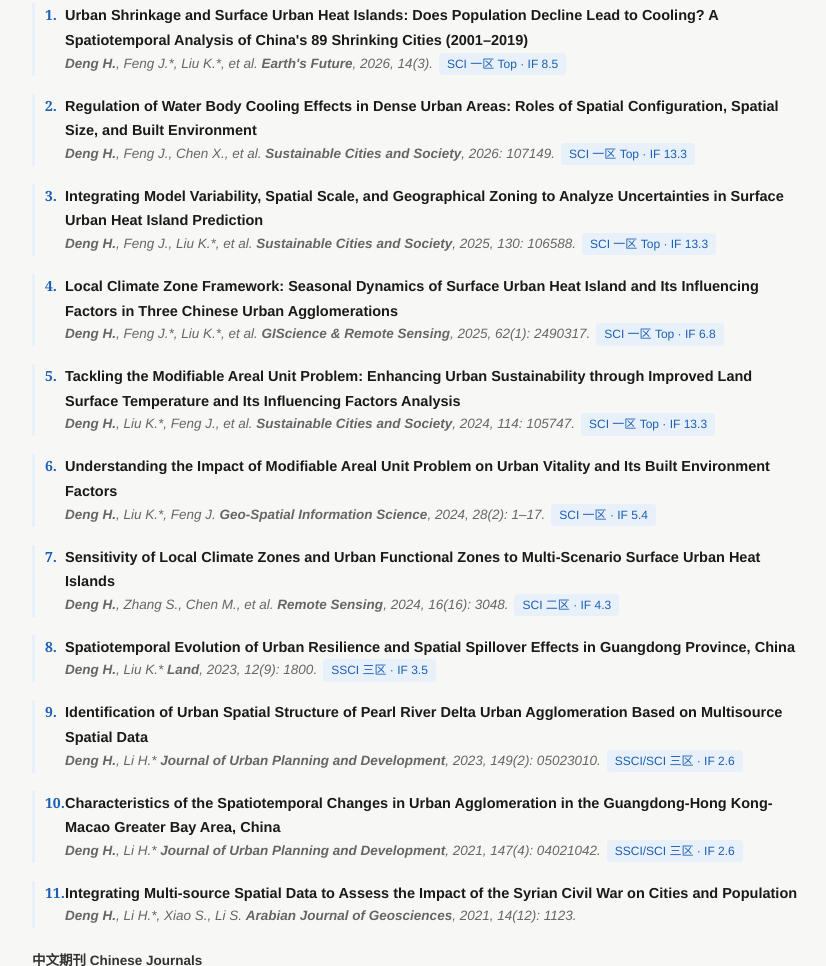
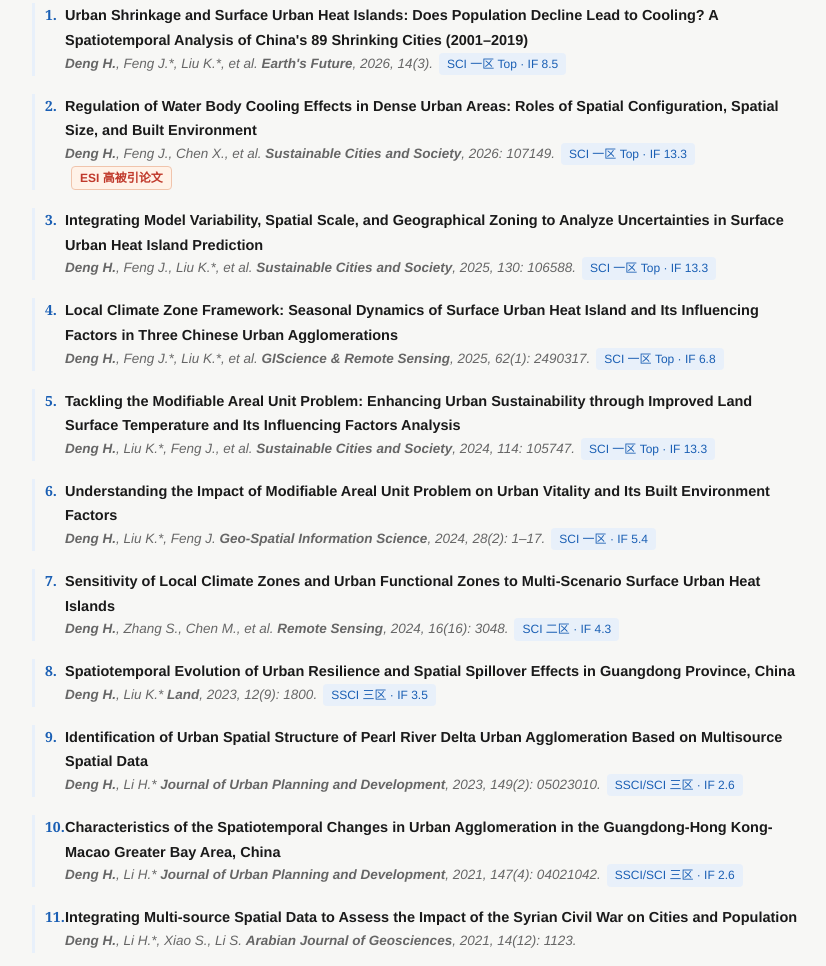
Before and after one commit to denghaojian/denghaojian.github.io, a plain HTML site: page index.html in a window 1280 px wide. Shown: the part 1128-2094 px from the top of the page, without its empty margins (398-1224 px from the left). Drawn offline with Linux system fonts and the light colour scheme.

Commit message:
Mark ESI highly cited paper

```diff
--- a/index.html
+++ b/index.html
@@ -85,6 +85,7 @@ section{padding:34px 0;border-bottom:1px solid var(--line)}
 .pub .t{font-weight:600;font-size:14.5px}
 .pub .j{font-size:13.5px;color:var(--muted);font-style:italic}
 .pub .badge{display:inline-block;background:var(--accent-soft);color:var(--accent);font-size:12px;border-radius:4px;padding:1px 8px;margin-left:6px;font-style:normal}
+.pub .badge-esi{background:#fff2e8;color:#c0392b;border:1px solid #f0c4ac;font-weight:600}
 .more{font-size:13.5px;color:var(--muted);margin-top:6px}
 
 .news li{margin:10px 0;list-style:none;display:flex;gap:14px}
@@ -158,7 +159,7 @@ footer{padding:26px 0 10px;font-size:13px;color:var(--muted);text-align:center}
       </div>
       <div class="pub">
         <div class="t">Regulation of Water Body Cooling Effects in Dense Urban Areas: Roles of Spatial Configuration, Spatial Size, and Built Environment</div>
-        <div class="j"><b>Deng H.</b>, Feng J., Chen X., et al. <b>Sustainable Cities and Society</b>, 2026: 107149.<span class="badge">SCI 一区 Top · IF 13.3</span></div>
+        <div class="j"><b>Deng H.</b>, Feng J., Chen X., et al. <b>Sustainable Cities and Society</b>, 2026: 107149.<span class="badge">SCI 一区 Top · IF 13.3</span><span class="badge badge-esi">ESI 高被引论文</span></div>
       </div>
       <div class="pub">
         <div class="t">Integrating Model Variability, Spatial Scale, and Geographical Zoning to Analyze Uncertainties in Surface Urban Heat Island Prediction</div>
```
